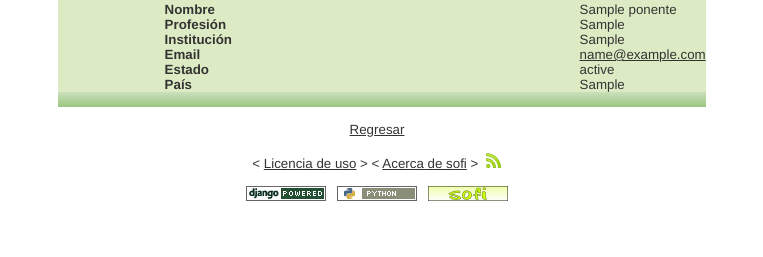
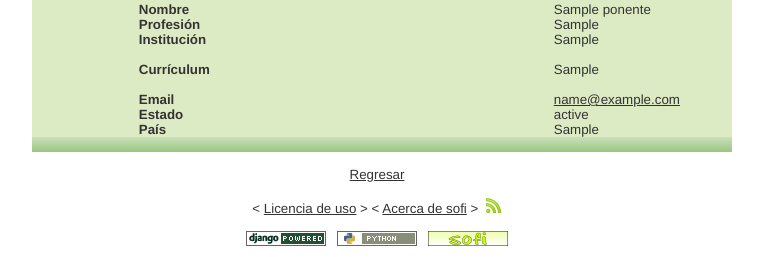
Before and after one commit to Conectivo/sofi, a Django app: template sofi/templates/detalle/detalle.html in a window 1280 px wide. Shown: the part 1041-1298 px from the top of the page, without its empty margins (263-1026 px from the left). Before the commit the page ends 1242 px from the top, so only its background shows below. Run offline with Django 3.2, Linux system fonts and the light colour scheme; the template is opened without the code that fills it: values that come from a table or form of the project are taken from there, others are empty; tables that the repository leaves empty hold one stand-in row (values such as "Sample post"); parts of the project's set-up code (start-up, migrations or seed data) failed here and were passed over; some libraries are stand-ins or nearby versions.

Commit message:
- Modificado modelo de detalle ponente agregado campo curr?culum, cambio manual de la bd:   ALTER TABLE detalle_ponente ADD COLUMN curriculum text;   UPDATE detalle_ponente SET curriculum='';   ALTER TABLE detalle_ponente ALTER COLUMN curriculum SET NOT NULL;

```diff
--- a/sofi/apps/detalle/models.py
+++ b/sofi/apps/detalle/models.py
@@ -33,9 +33,11 @@ class Ponente(models.Model):
     email = models.EmailField()
     foto = ImageWithThumbsField(upload_to='detalle/files', blank=True, sizes=((80,100),))
     institucion = models.CharField(max_length=50, blank=True, verbose_name='institución')
+    curriculum = models.TextField(blank=True, verbose_name='Curriculum')
     estado = models.CharField(max_length=15, blank= True)
     pais = models.CharField(max_length=10, verbose_name='país')
     presentacion = models.ManyToManyField(Presentacion, verbose_name='presentación')
+
 
 
     def eventos(self):
--- a/sofi/templates/detalle/detalle.html
+++ b/sofi/templates/detalle/detalle.html
@@ -92,6 +92,14 @@
                                                 <td class="margen_izquierdo">{{ponente.institucion}}</td>
                                             </tr>
                                             {% endif %}
+                                            {% if ponente.institucion %}
+                                            <tr>
+                                                <td class="letra_negrita margen_izquierdo">Currículum</td>
+                                                <td class="margen_izquierdo" style="white-space:pre;">
+{{ponente.curriculum|wordwrap:"50"}}
+                                                </td>
+                                            </tr>
+                                            {% endif %}
                                             <tr>
                                                 <td class="letra_negrita margen_izquierdo">Email</td>
                                                 <td class="margen_izquierdo"><a href="mailto:{{ponente.email}}">{{ponente.email}}</a></td>
```
Also changed, not shown: 1 other file.
